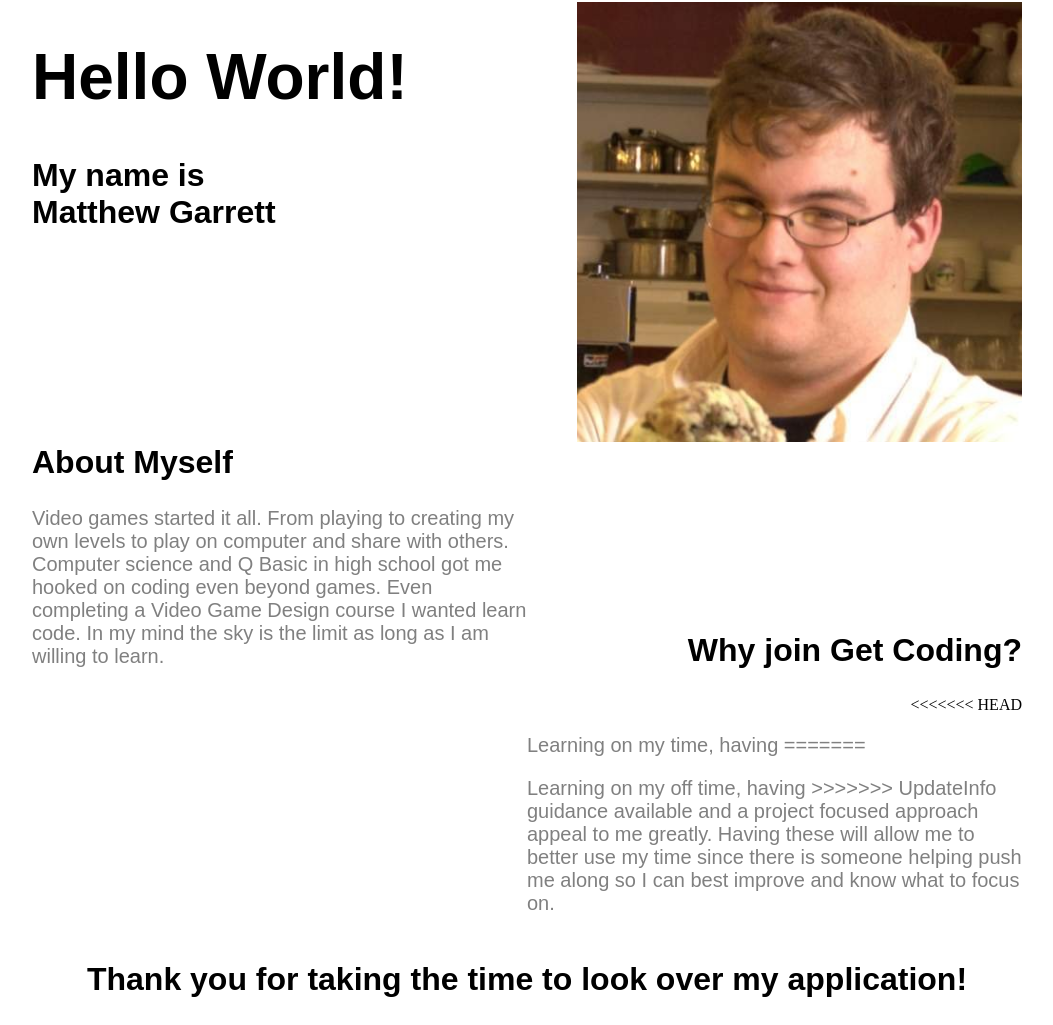
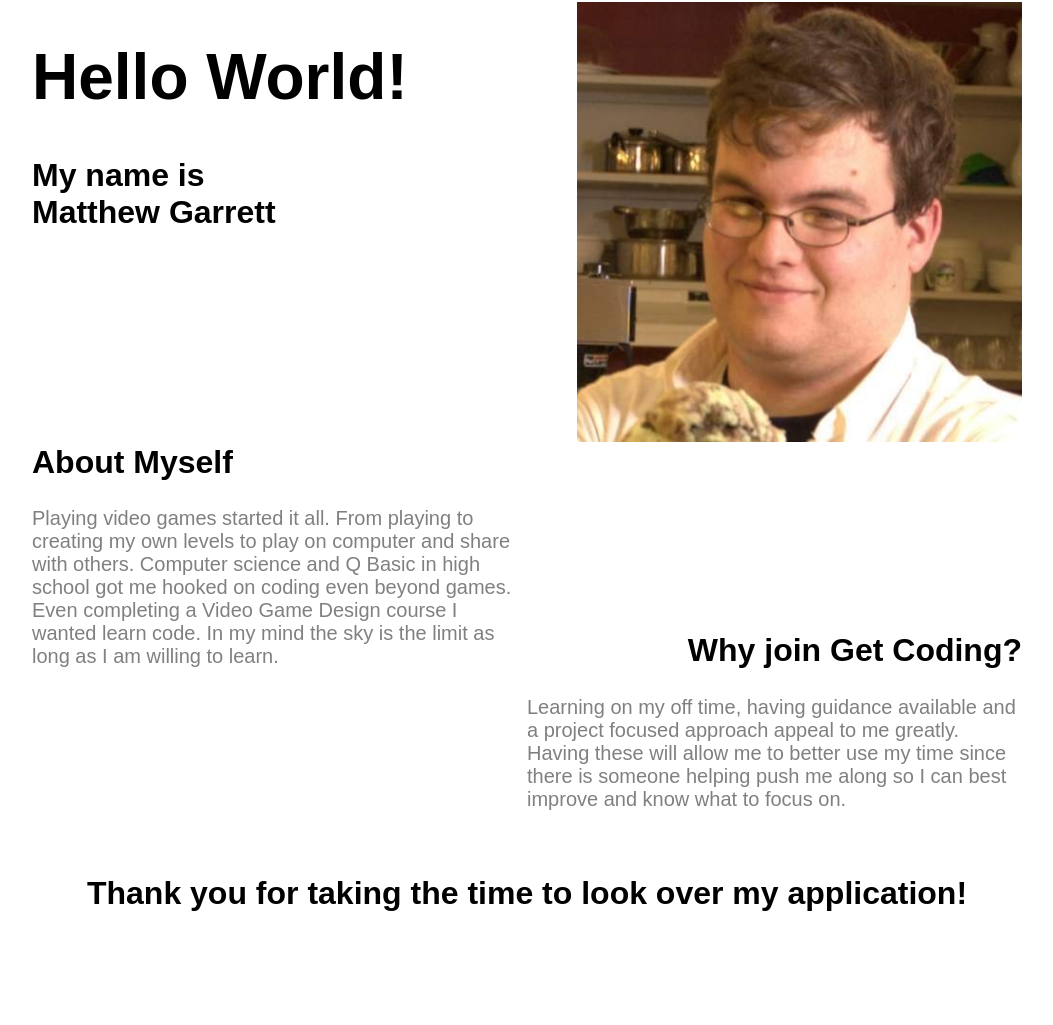
Before and after one commit to Gyro-trix/introduction, a plain HTML site: page index.html in a window 1280 px wide. Shown: the part 52-1077 px from the top of the page, without its empty margins (113-1166 px from the left). After the commit the page ends 990 px from the top, so only its background shows below. Drawn offline with Linux system fonts and the light colour scheme.

Commit message:
Update index.html

```diff
--- a/index.html
+++ b/index.html
@@ -37,7 +37,7 @@
             <div class = "columnL">
                 <h2>About Myself</h2>
 
-                <p>Video games started it all.
+                <p>Playing video games started it all.
                     From playing to creating my
                     own levels to play on computer
                     and share with others. Computer science
@@ -56,11 +56,8 @@
             <div class = "columnR">
                 <h2>Why join Get Coding?</h2>
 
-<<<<<<< HEAD
-                <p>Learning on my time, having
-=======
+
                 <p>Learning on my off time, having
->>>>>>> UpdateInfo
                 guidance available and a project
                 focused approach appeal to me
                 greatly. Having these will allow
```
